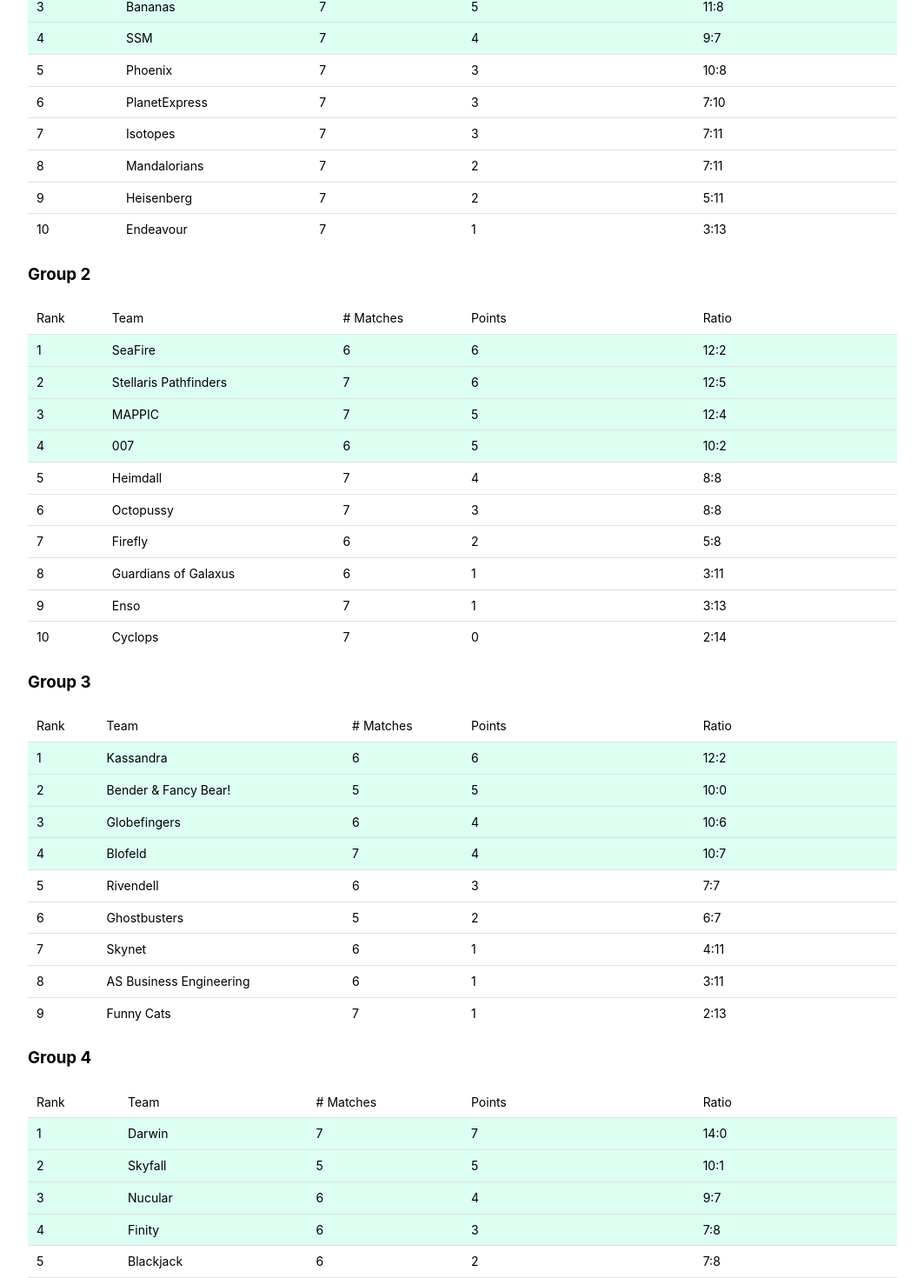
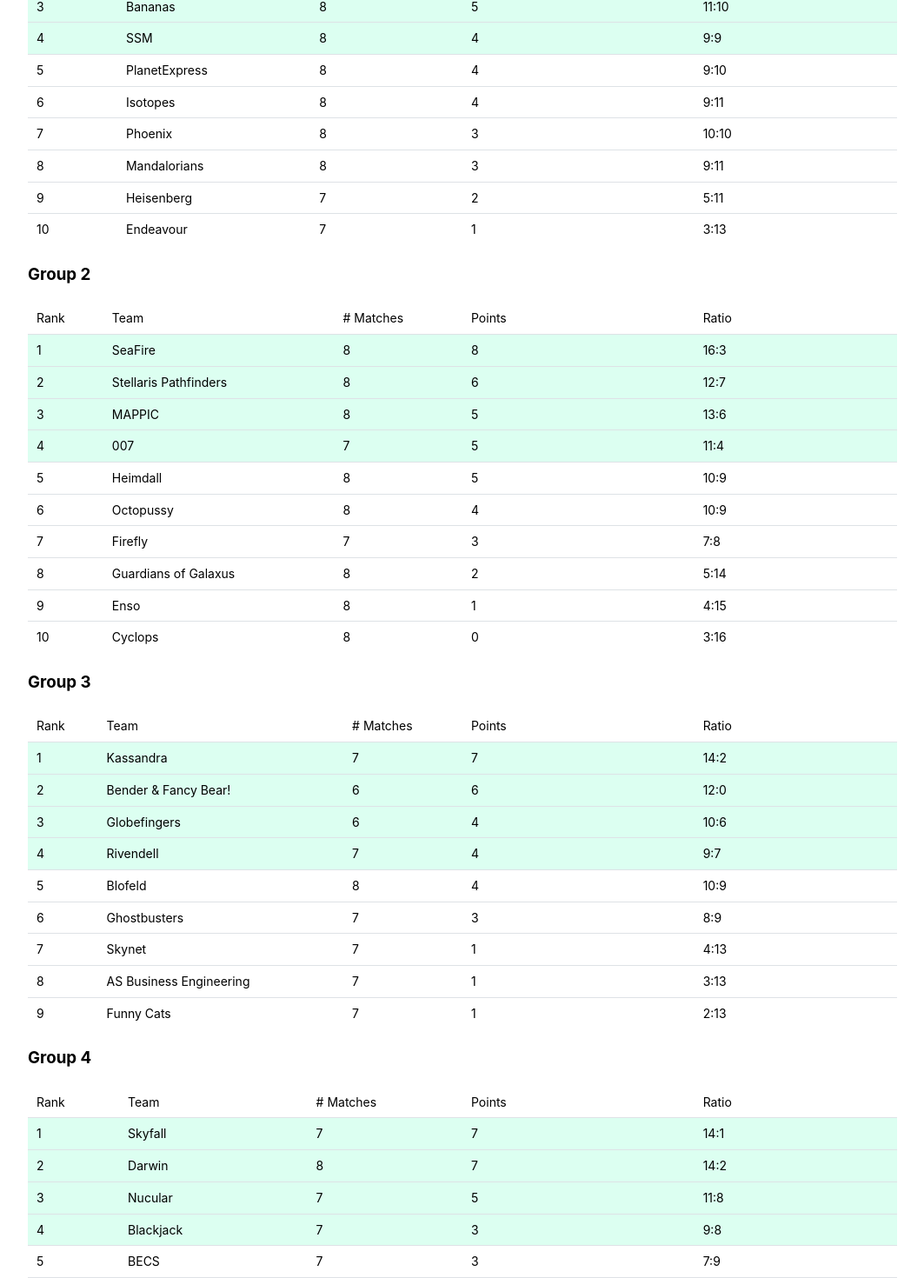
Before and after one commit to Nasicus/dgpdggtwc, a React (Vite) app: page / in a window 1280 px wide. Shown: the part 255-1725 px from the top of the page at 87% size, without its empty margins (108-1171 px from the left). Built offline with nearby package versions, Linux system fonts and the light colour scheme.

Commit message:
add all until 07.02

```diff
--- a/src/data/groupResults.ts
+++ b/src/data/groupResults.ts
@@ -74,11 +74,11 @@ export const group1: Group = [
   [
     "Week 8",
     [
-      ["Clippy", "Phoenix", ""],
-      ["Isotopes", "SSM", ""],
-      ["Phantom Coin", "Mandalorians", ""],
+      ["Clippy", "Phoenix", "2:0"],
+      ["Isotopes", "SSM", "2:0"],
+      ["Phantom Coin", "Mandalorians", "0:2"],
       ["Endeavour", "Heisenberg", ""],
-      ["PlanetExpress", "Bananas", ""],
+      ["PlanetExpress", "Bananas", "2:0"],
     ],
   ],
   [
@@ -151,14 +151,14 @@ export const group2: Group = [
       ["Enso", "Octopussy", "0:2"],
       ["Cyclops", "SeaFire", "0:2"],
       ["Heimdall", "MAPPIC", "2:1"],
-      ["Guardians of Galaxus", "Firefly", ""],
+      ["Guardians of Galaxus", "Firefly", "0:2"],
     ],
   ],
   [
     "Week 7",
     [
       ["Stellaris Pathfinders", "Octopussy", "2:1"],
-      ["007", "SeaFire", ""],
+      ["007", "SeaFire", "1:2"],
       ["Enso", "MAPPIC", "0:2"],
       ["Cyclops", "Firefly", "0:2"],
       ["Heimdall", "Guardians of Galaxus", "2:1"],
@@ -167,11 +167,11 @@ export const group2: Group = [
   [
     "Week 8",
     [
-      ["SeaFire", "Stellaris Pathfinders", ""],
-      ["Octopussy", "MAPPIC", ""],
+      ["SeaFire", "Stellaris Pathfinders", "2:0"],
+      ["Octopussy", "MAPPIC", "2:1"],
       ["007", "Firefly", ""],
-      ["Enso", "Guardians of Galaxus", ""],
-      ["Cyclops", "Heimdall", ""],
+      ["Enso", "Guardians of Galaxus", "1:2"],
+      ["Cyclops", "Heimdall", "1:2"],
     ],
   ],
   [
@@ -252,7 +252,7 @@ export const group3: Group = [
     [
       ["Kassandra", "Globefingers", "2:1"],
       ["Funny Cats", "Blofeld", "0:2"],
-      ["Ghostbusters", "Bender & Fancy Bear!", ""],
+      ["Ghostbusters", "Bender & Fancy Bear!", "0:2"],
       ["Skynet", "AS Business Engineering", "1:2"],
       ["BREAK", "Rivendell", ""],
     ],
@@ -260,10 +260,10 @@ export const group3: Group = [
   [
     "Week 8",
     [
-      ["Blofeld", "Kassandra", ""],
+      ["Blofeld", "Kassandra", "0:2"],
       ["Globefingers", "Bender & Fancy Bear!", ""],
-      ["Ghostbusters", "AS Business Engineering", ""],
-      ["Rivendell", "Skynet", ""],
+      ["Ghostbusters", "AS Business Engineering", "2:0"],
+      ["Rivendell", "Skynet", "2:0"],
       ["BREAK", "Funny Cats", ""],
     ],
   ],
@@ -343,7 +343,7 @@ export const group4: Group = [
   [
     "Week 7",
     [
-      ["Skyfall", "Das Business", ""],
+      ["Skyfall", "Das Business", "2:0"],
       ["The Rookies", "Darwin", "0:2"],
       ["Finity", "Nucular", "2:1"],
       ["BECS", "Blackjack", "0:2"],
@@ -353,10 +353,10 @@ export const group4: Group = [
   [
     "Week 8",
     [
-      ["Darwin", "Skyfall", ""],
-      ["Das Business", "Nucular", ""],
-      ["Finity", "Blackjack", ""],
-      ["Don't Panic", "BECS", ""],
+      ["Darwin", "Skyfall", "0:2"],
+      ["Das Business", "Nucular", "1:2"],
+      ["Finity", "Blackjack", "0:2"],
+      ["Don't Panic", "BECS", "0:2"],
       ["BREAK", "The Rookies", ""],
     ],
   ],
```
